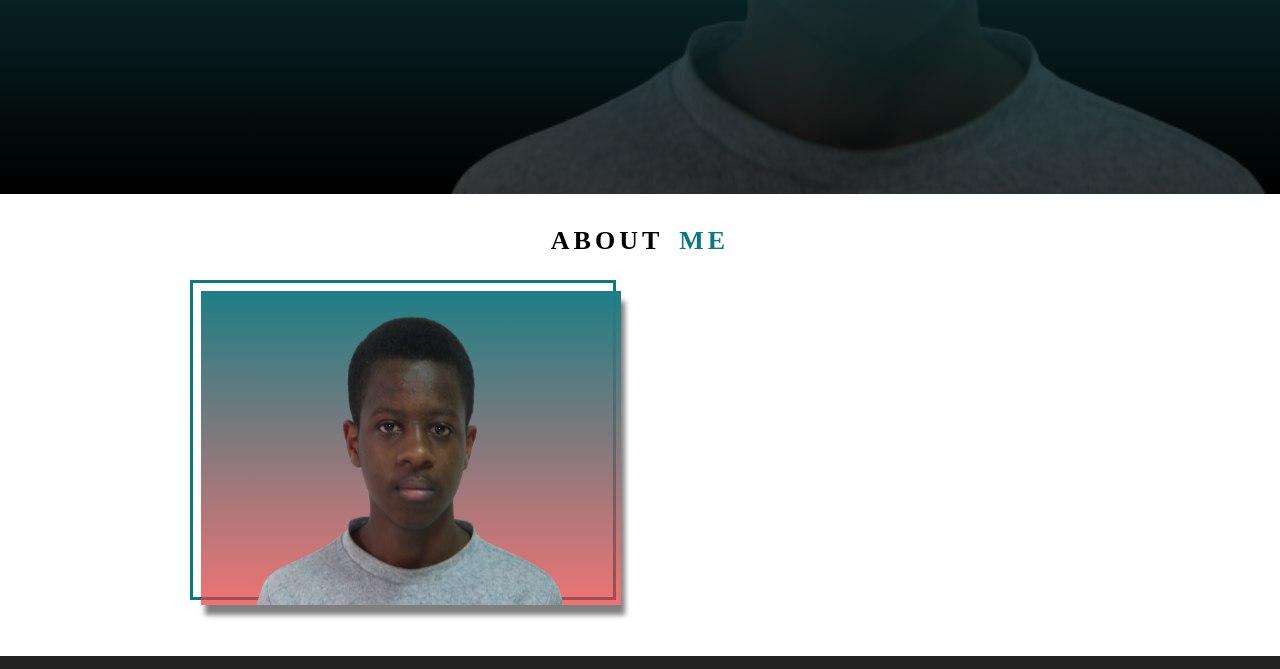
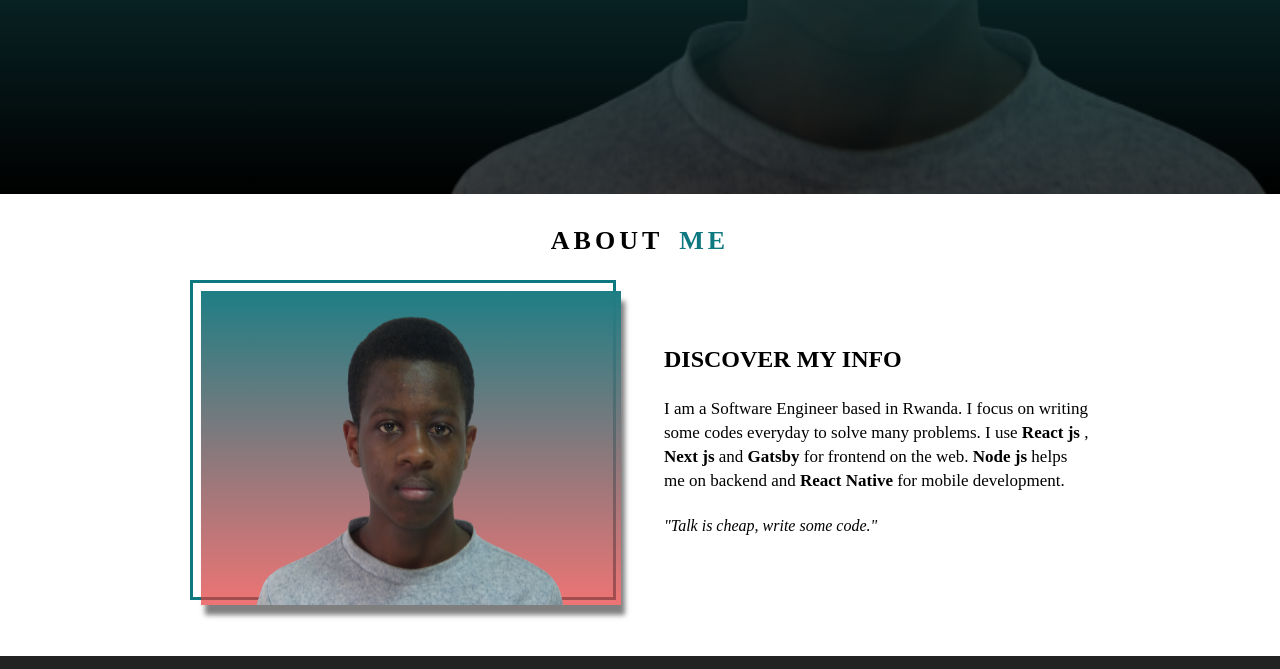
Before and after one commit to oreste-abizera/oresteabizera.tech, a Gatsby site: page / in a window 1280 px wide. Shown: the part 612-1281 px from the top of the page. Built offline with nearby package versions, Linux system fonts and the light colour scheme; Gatsby itself is replaced by a stand-in of ours.

Commit message:
Finishing about me section

```diff
--- a/src/components/AboutMe.js
+++ b/src/components/AboutMe.js
@@ -12,7 +12,17 @@ export default class AboutMe extends Component {
           <div>
             <img src={img} className={styles.aboutImage} alt="Profile"></img>
           </div>
-          <div></div>
+          <div className={styles.discover}>
+            <h2>DISCOVER MY INFO</h2>
+            <p>
+              I am a Software Engineer based in Rwanda. I focus on writing some
+              codes everyday to solve many problems. I use <b>React js</b> ,{" "}
+              <b>Next js</b> and <b>Gatsby</b> for frontend on the web.{" "}
+              <b>Node js</b> helps me on backend and <b>React Native</b> for
+              mobile development.
+            </p>
+            <i>"Talk is cheap, write some code."</i>
+          </div>
         </div>
       </div>
     )
--- a/src/css/about.module.css
+++ b/src/css/about.module.css
@@ -10,9 +10,12 @@
 }
 
 .info > div {
-  width: 90%;
+  width: 95%;
   min-height: 20rem;
   margin: 1.5rem;
+  display: flex;
+  flex-direction: column;
+  justify-content: center;
 }
 
 .info > div:first-child {
@@ -28,6 +31,12 @@
   bottom: -0.5rem;
   left: 0.5rem;
   background: linear-gradient(#1e7e85, rgba(231, 57, 57, 0.7));
+}
+
+.discover p {
+  margin: 1.5rem 0;
+  line-height: 1.5rem;
+  font-size: 17px;
 }
 @media screen and (min-width: 596px) {
   .info > div {
```
